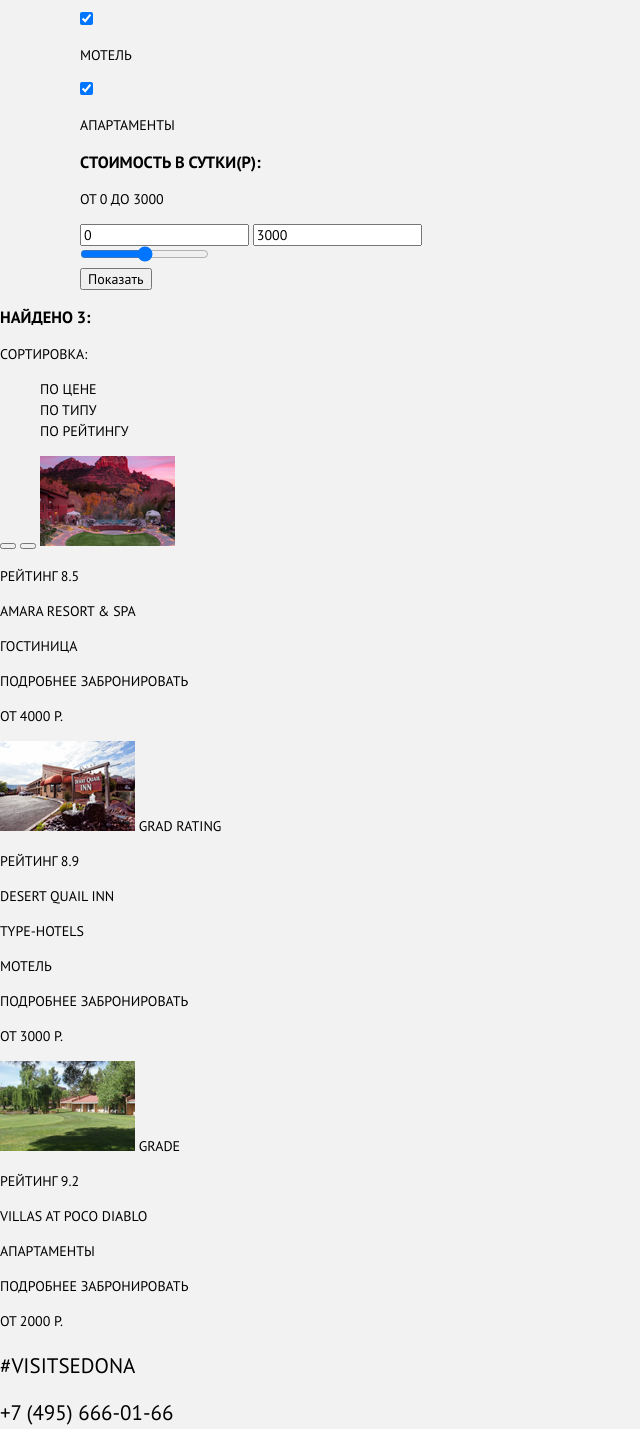
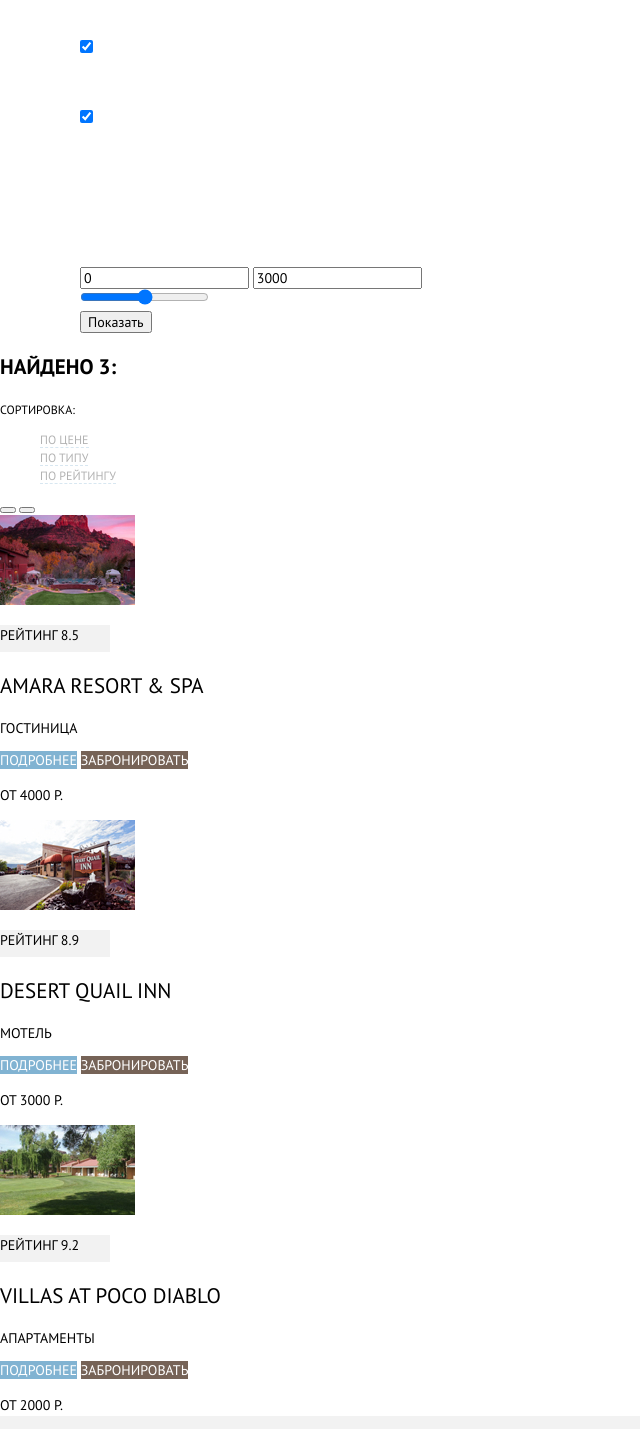
Before and after one commit to vadim-shamshin/1333231-sedona-30, a plain HTML site: page hotels.html in a window 1280 px wide. Shown: the part 552-1981 px from the top of the page, without its empty margins (0-640 px from the left). Drawn offline with Linux system fonts and the light colour scheme; files whose address does not match are found by name.

Commit message:
Написал стили в hotels.html и подключил их.

```diff
--- a/css/style.css
+++ b/css/style.css
@@ -44,6 +44,10 @@
   text-transform: uppercase;
   background-color: var(--special-lite-grey);
   color: var(--basic-black);
+}
+
+.hotels-body {
+  background-color: var(--basic-white);
 }
 
 a {
@@ -111,12 +115,98 @@ li {
   color: var(--basic-grey);
 }
 
+.nav-item-active:focus {
+  color: var(--basic-grey);
+}
+
 .social-item {
   background: var(--basic-blue);
   margin: 6px;
   width: 46px;
   height: 48px;
+}
 
+.main-form {
+  background-image: url("../img/jpg/mountain3.png");
+  background-repeat: no-repeat;
+  color: var(--basic-white);
+}
+
+.filters-heading {
+  font-size: 21px;
+  line-height: 26px;
+  font-weight: bold;
+}
+
+.result-heading {
+  font-size: 21px;
+  line-height: 26px;
+}
+
+.results {
+  font-size: 12px;
+  line-height: 18px;
+}
+
+.breadcrumbs {
+  opacity: 0.3;
+}
+
+.result-text {
+ border-bottom: 1px dashed var(--basic-blue);
+
+}
+
+.result-text:hover {
+  color: var(--basic-blue);
+}
+
+.result-text:active {
+  color: var(--basic-black);
+  border-bottom: none;
+  opacity: 100%;
+}
+
+.rating {
+  background-color: var(--special-lite-grey);
+  width: 110px;
+  height: 27px;
+}
+
+.hotels {
+  font-size: 21px;
+  line-height: 26px;
+}
+
+.type-hotels {
+  font-size: 14px;
+  line-height: 16px;
+}
+
+.btn-one {
+  background-color: var(--basic-blue);
+  color: var(--basic-white);
+}
+
+.btn-two {
+  background-color: var(--basic-brow);
+  color: var(--basic-white);
+}
+
+.btn-one:hover {
+  background-color: var(--basic-dark-blue);
+}
+
+.btn-two:hover {
+  background-color: var(--basic-dark-brow);
+}
+
+.btn-one:active {
+  background-color: var(--basic-navy-blue);
+}
+
+.btn-two:active {
+  background-color: var(--basic-navy-brow);
 }
 
 
--- a/hotels.html
+++ b/hotels.html
@@ -21,7 +21,7 @@
         <li><a class="nav-item" href="#">Инофрмация</a></li>
         <li><a class="nav-item" href="#">Фото и видео</a></li>
         <li><a class="nav-item" href="#">Карта штата</a></li>
-        <li><a class="nav-item" href="hotels.html">Гостиницы</a></li>
+        <li><a class="nav-item-active" href="hotels.html">Гостиницы</a></li>
       </ul>
     </nav>
     <a href="index.html" class="main-header__logo">
@@ -29,7 +29,7 @@
     </a>
     <section class="back-image"></section>
   </header>
-  <main class="main-body">
+  <main class="main-body hotels-body">
 
     <section class="main-form">
       <form name="filters" action="#" method="GET">
@@ -38,42 +38,42 @@
 
           <ul class="infrastructure">
             <li>
-              <h3>Инфраструктура</h3>
+              <h3 class="filters-heading">Инфраструктура</h3>
               <input type="checkbox" name="swim-pool" id="swim-pool" checked="checked">
-              <p for="swim-pool">Бассейн</p>
+              <p class="filters-text" for="swim-pool">Бассейн</p>
             </li>
             <li>
               <input type="checkbox" name="parking" id="parking">
-              <p for="parking">Парковка</p>
+              <p class="filters-text" for="parking">Парковка</p>
             </li>
             <li>
               <input type="checkbox" name="wi-fi" id="wi-fi">
-              <p for="wi-fi">Wi-Fi</p>
+              <p class="filters-text" for="wi-fi">Wi-Fi</p>
             </li>
           </ul>
 
-          <ul>
+          <ul class="infrastructure">
             <li>
-              <h3>Тип жилья:</h3>
+              <h3 class="filters-heading">Тип жилья:</h3>
               <input type="checkbox" name="hotel" id="hotel" checked="checked">
-              <p for="hotel">Гостиница</p>
+              <p class="filters-text" for="hotel">Гостиница</p>
             </li>
             <li>
               <input type="checkbox" name="motel" id="motel" checked="checked">
-              <p for="motel">Мотель</p>
+              <p class="filters-text" for="motel">Мотель</p>
             </li>
             <li>
               <input type="checkbox" name="apartments" id="apartments" checked="checked">
-              <p for="apartments">Апартаменты</p>
+              <p class="filters-text" for="apartments">Апартаменты</p>
             </li>
           </ul>
 
-          <ul>
+          <ul class="price-list">
             <li>
-              <h3>Стоимость в сутки(Р):</h3>
+              <h3 class="filters-heading">Стоимость в сутки(Р):</h3>
             </li>
             <li>
-              <p>от 0 до 3000</p>
+              <p class="filters-text">от 0 до 3000</p>
             </li>
             <li>
               <input type="text" name="min-price" value="0">
@@ -89,66 +89,48 @@
         </ul>
       </form>
     </section>
-
-    <h3>Найдено 3:</h3>
-    <p>Сортировка:</p>
-    <ul>
-      <li><a href="#">По цене</a></li>
-      <li><a href="#">По типу</a></li>
-      <li><a href="#">По рейтингу</a></li>
+    <section class="results">
+      <h3 class="result-heading">Найдено 3:</h3>
+      <p class="results-text">Сортировка:</p>
+      <ul class="breadcrumbs">
+        <li><a class="result-text" href="#">По цене</a></li>
+        <li><a class="result-text" href="#">По типу</a></li>
+        <li><a class="result-text" href="#">По рейтингу</a></li>
       </ul>
       <a href="#">
         <button type="button"> </button>
-      <a href="#">
+      </a>
       <a href="#">
         <button type="button"></button>
       </a>
-
-
+    </section>
+    <section>
       <img src="/1333231-sedona-30/img/jpg/mountain4.jpg" alt="Amara Resort & Spa">
-
-
-        <p>Рейтинг 8.5</p>
-
-        <p>Amara Resort & Spa</p>
-
-        <p>Гостиница</p>
-        <ahref="#">Подробнее</ahref=>
-          <ahref="#">Забронировать</ahref=>
-            <p>От 4000 Р.</p>
-
-
-
+      <p class="rating">Рейтинг 8.5</p>
+      <p class="hotels">Amara Resort & Spa</p>
+      <p class="type-hotels">Гостиница</p>
+      <a class="btn-one" href="#">Подробнее</a>
+      <a class="btn-two" href="#">Забронировать</a>
+      <p class="price">От 4000 Р.</p>
+    </section>
+    <section>
       <img src="/1333231-sedona-30/img/jpg/signboard.jpg" alt="Desert Quail Inn">
-            grad
-
-
-            rating
-            <p>Рейтинг 8.9</p>
-
-            <p>Desert Quail Inn</p>
-            type-hotels
-            <p>Мотель</p>
-            <ahref="#">Подробнее
-      </a>
-      <ahref="#">Забронировать
-    </a>
-    <p>от 3000 Р.</p>
-
-
+      <p class="rating">Рейтинг 8.9</p>
+      <p class="hotels">Desert Quail Inn</p>
+      <p class="type-hotels">Мотель</p>
+      <a class="btn-one" href="#">Подробнее</a>
+      <a class="btn-two" href="#">Забронировать</a>
+      <p class="price">от 3000 Р.</p>
+    </section>
+    <section>
       <img src="/1333231-sedona-30/img/jpg/home.jpg" alt="Villas at Poco Diablo">
-    grade
-
-
-    <p>Рейтинг 9.2</p>
-
-    <p>Villas at Poco Diablo</p>
-
-    <p>Апартаменты</p>
-    <a href="#">Подробнее</a>
-    <a href="#">Забронировать</a>
-    <p>От 2000 Р.</p>
-
+      <p class="rating">Рейтинг 9.2</p>
+      <p class="hotels">Villas at Poco Diablo</p>
+      <p class="type-hotels">Апартаменты</p>
+      <a class="btn-one" href="#">Подробнее</a>
+      <a class="btn-two" href="#">Забронировать</a>
+      <p class="price">От 2000 Р.</p>
+    </section>
   </main>
 </body>
 
```
Lines whose indentation alone changed are shown as unchanged.
